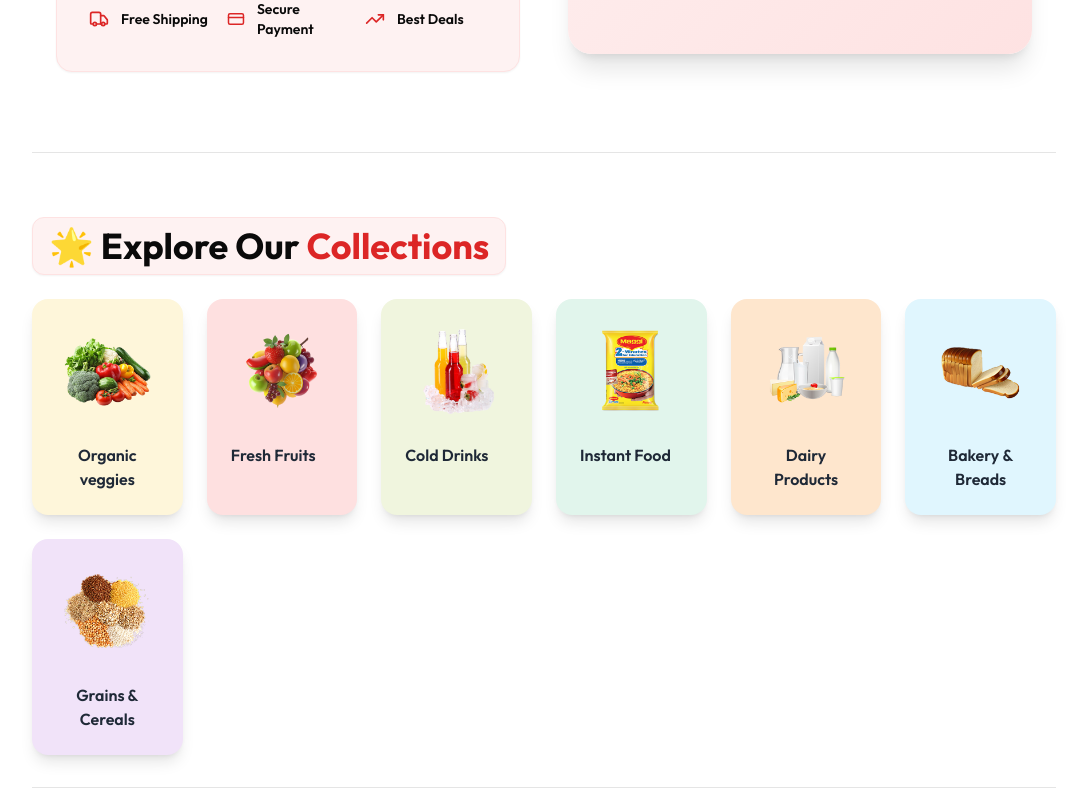
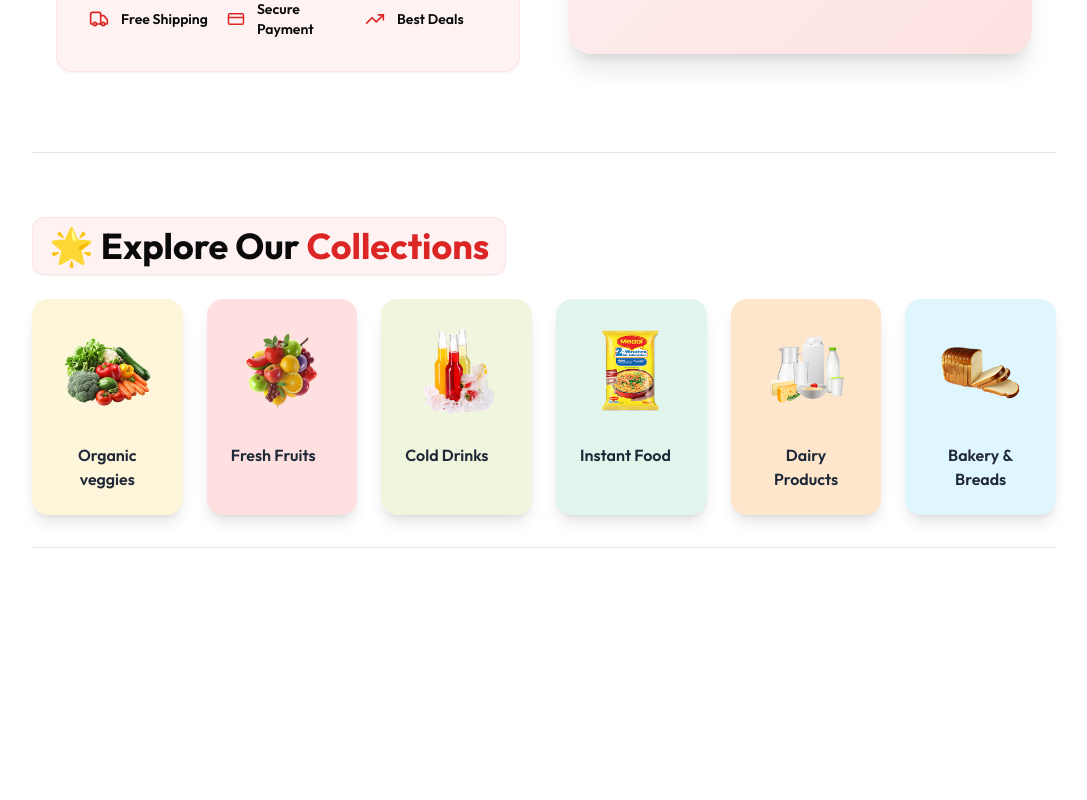
Before and after one commit to usama387/mern-mega-cart, a React (Vite) app in the folder frontend/: page / in a window 1280 px wide. Shown: the part 609-1409 px from the top of the page, without its empty margins (96-1183 px from the left). After the commit the page ends 1221 px from the top, so only its background shows below. Built offline with nearby package versions, Linux system fonts and the light colour scheme.

Commit message:
Added slice method to show 6 categories only

```diff
--- a/frontend/src/reusable/components/Collections.jsx
+++ b/frontend/src/reusable/components/Collections.jsx
@@ -1,11 +1,13 @@
 import React from "react";
 import { Card, CardContent, CardFooter } from "@/components/ui/card";
 import { categories } from "@/assets/assets";
-import { useAppContext } from "@/context/AppContext";
 import { Separator } from "@/components/ui/separator";
+import { useNavigate } from "react-router-dom";
 
 const Collections = () => {
-  const { navigate } = useAppContext();
+
+  // hook to navigate user
+  const navigate = useNavigate();
 
   return (
     <div className="px-6 md:px-16 lg:px-24 xl:px-32 py-8">
@@ -14,7 +16,7 @@ const Collections = () => {
       </h2>
 
       <div className="grid grid-cols-2 sm:grid-cols-3 md:grid-cols-4 lg:grid-cols-5 xl:grid-cols-6 gap-6">
-        {categories.map((category, index) => (
+        {categories.slice(0, 6).map((category, index) => (
           <Card
             key={index}
             className="group cursor-pointer border-none shadow-lg hover:shadow-xl transition duration-300 ease-in-out rounded-2xl"
@@ -39,7 +41,7 @@ const Collections = () => {
           </Card>
         ))}
       </div>
-      <Separator className="my-8"/>
+      <Separator className="my-8" />
     </div>
   );
 };
```
